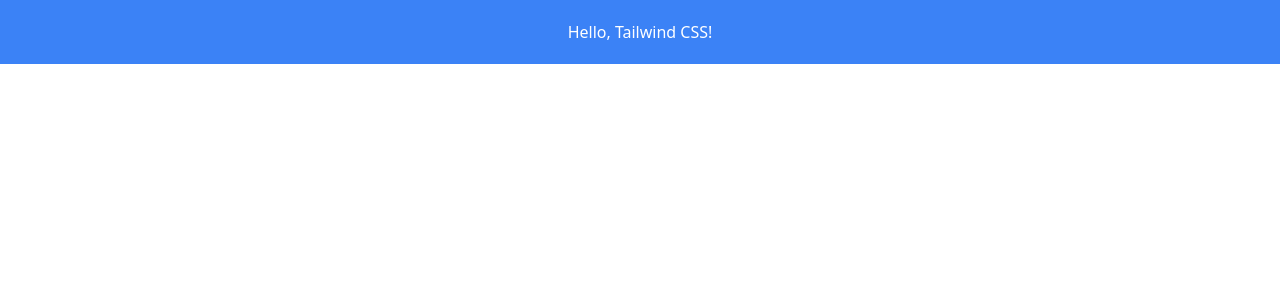
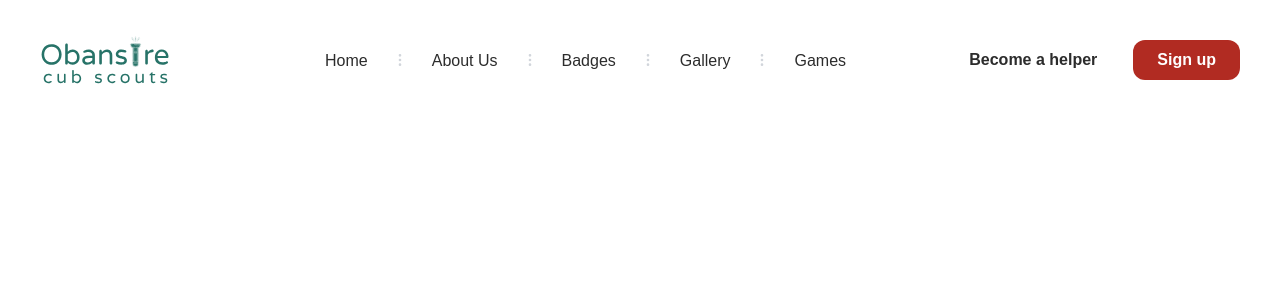
Before and after one commit to JJulia9/ScoutWeb, a React (Vite) app in the folder my-project/: page / in a window 1280 px wide. Shown: the top 300 px of the page. Built offline with nearby package versions, Linux system fonts and the light colour scheme.

Commit message:
navigation

```diff
--- a/my-project/package.json
+++ b/my-project/package.json
@@ -15,6 +15,7 @@
     "postcss": "^8.4.38",
     "react": "^18.2.0",
     "react-dom": "^18.2.0",
+    "react-router-dom": "^6.23.0",
     "tailwindcss": "^3.4.3"
   },
   "devDependencies": {
--- a/my-project/src/App.jsx
+++ b/my-project/src/App.jsx
@@ -1,4 +1,7 @@
-import React from 'react';
+import React, { useState } from 'react';
+import { BrowserRouter as Router, Routes, Route } from 'react-router-dom';
+import Home from './pages/shared/Home';
+import './App.css';
 
 
 function App() {
@@ -7,9 +10,13 @@
   return (
     <>
 
-    <div className="bg-blue-500 text-white text-center p-5">
-      Hello, Tailwind CSS!
-    </div>
+      <Router>
+        <Routes>
+          <Route path="/" element={<Home />} />
+        </Routes>
+      </Router>
+
+
   </>
 
   )
--- /dev/null
+++ b/my-project/src/components/Navigation.jsx
@@ -0,0 +1,126 @@
+import React, { useState} from 'react';
+import { Link } from "react-router-dom";
+
+    const Navigation = () => {
+        const [isNavOpen, setIsNavOpen] = useState(false);
+
+        const toggleNav = () => {
+            setIsNavOpen(!isNavOpen); // Toggle navigation open/close
+          };
+
+        return (
+            <nav className="w-full flex justify-between items-center py-8 px-10 bg-white">
+
+           {/*logo  */}
+            <Link to="/" className="text-3xl font-bold leading-none" >
+                <img src='/logoScouts.svg' alt="logo" className="h-14" />
+            </Link>
+
+
+            {/* Mobile Menu */}
+            <div className="lg:hidden fixed right-0 px-10">
+                <button onClick={toggleNav} className="space-y-2">
+                {/* Hamburger Icon */}
+                <span className="block h-0.5 w-8 bg-secondary"></span>
+                <span className="block h-0.5 w-8 bg-secondary"></span>
+                <span className="block h-0.5 w-8 bg-secondary"></span>
+                </button>
+            </div>
+
+            <div className={`fixed inset-0 z-10 ${isNavOpen ? 'flex' : 'hidden'} flex-col bg-white lg:hidden`}>
+                {/* Close Icon */}
+                <div className="absolute top-0 right-0 p-4" onClick={toggleNav}>
+                <svg
+                    className="h-8 w-8 text-secondary"
+                    viewBox="0 0 24 24"
+                    fill="none"
+                    stroke="currentColor"
+                    strokeWidth="2"
+                    strokeLinecap="round"
+                    strokeLinejoin="round"
+                >
+                    <line x1="18" y1="6" x2="6" y2="18" />
+                    <line x1="6" y1="6" x2="18" y2="18" />
+                </svg>
+                </div>
+
+
+        {/* Mobile Navigation Links */}
+        <ul className="flex flex-col justify-center items-center h-full">
+          <li className="mb-1">
+                            <Link to="/" className=" font-paragraph block p-4 text-m font-semibold text-text hover:bg-green-50 hover:text-secondary rounded" onClick={toggleNav}>Home</Link>
+                        </li>
+
+                        <li className="mb-1">
+                            <Link to="#" className="font-paragraph block p-4 text-m font-semibold text-text hover:bg-green-50 hover:text-secondary rounded" onClick={toggleNav}>About Us</Link>
+                        </li>
+                        <li className="mb-1">
+                            <Link to="#" className="font-paragraph block p-4 text-m font-semibold text-text hover:bg-green-50 hover:text-secondary rounded"onClick={toggleNav} >Badges</Link>
+                        </li>
+                        <li className="mb-1">
+                            <Link to="#" className="font-paragraph block p-4 text-m font-semibold text-text hover:bg-green-50 hover:text-secondary rounded" onClick={toggleNav}>Gallery</Link>
+                        </li>
+                        <li className="mb-1">
+                            <Link to="#" className="font-paragraph block p-4 text-m font-semibold text-text hover:bg-green-50 hover:text-secondary rounded" onClick={toggleNav} >Games</Link>
+                        </li>
+        </ul>
+
+        {/* Additional Mobile Menu Items */}
+        <div className="flex flex-col items-center mb-12">
+          <Link to='#'className="font-paragraph text-text block px-4 py-3 mb-3 leading-loose text-s text-center font-semibold leading-none hover:text-secondary rounded-xl" onClick={toggleNav}>Become a helper</Link>
+
+          <Link to='#' className="font-paragraph block px-10 py-3 mb-2 leading-loose text-s text-center text-white font-semibold bg-accent hover:bg-red-400  rounded-xl" onClick={toggleNav} >Sign Up</Link>
+        </div>
+      </div>
+
+
+       {/* Desktop Navigation */}
+              <ul className="hidden lg:flex space-x-6 items-center pl-14">
+
+
+              <li><Link to="#" className="font-paragraph text-l text-text hover:text-secondary" >Home</Link></li>
+            <li className="text-gray-300">
+                <svg xmlns="http://www.w3.org/2000/svg" fill="none" stroke="currentColor" className="w-4 h-4 current-fill" viewBox="0 0 24 24">
+                    <path strokeLinecap="round" strokeLinejoin="round" strokeWidth="2" d="M12 5v0m0 7v0m0 7v0m0-13a1 1 0 110-2 1 1 0 010 2zm0 7a1 1 0 110-2 1 1 0 010 2zm0 7a1 1 0 110-2 1 1 0 010 2z" />
+                </svg>
+            </li>
+
+            <li><Link to="#" className="font-paragraph text-l text-text hover:text-secondary" >About Us</Link></li>
+            <li className="text-gray-300">
+                <svg xmlns="http://www.w3.org/2000/svg" fill="none" stroke="currentColor" className="w-4 h-4 current-fill" viewBox="0 0 24 24">
+                    <path strokeLinecap="round" strokeLinejoin="round" strokeWidth="2" d="M12 5v0m0 7v0m0 7v0m0-13a1 1 0 110-2 1 1 0 010 2zm0 7a1 1 0 110-2 1 1 0 010 2zm0 7a1 1 0 110-2 1 1 0 010 2z" />
+                </svg>
+            </li>
+
+            <li><Link to="#" className="font-paragraph text-l text-text hover:text-secondary" >Badges</Link></li>
+            <li className="text-gray-300">
+                <svg xmlns="http://www.w3.org/2000/svg" fill="none" stroke="currentColor" className="w-4 h-4 current-fill" viewBox="0 0 24 24">
+                    <path strokeLinecap="round" strokeLinejoin="round" strokeWidth="2" d="M12 5v0m0 7v0m0 7v0m0-13a1 1 0 110-2 1 1 0 010 2zm0 7a1 1 0 110-2 1 1 0 010 2zm0 7a1 1 0 110-2 1 1 0 010 2z" />
+                </svg>
+            </li>
+
+            <li><Link to="#" className="font-paragraph text-l text-text hover:text-secondary" >Gallery</Link></li>
+            <li className="text-gray-300">
+                <svg xmlns="http://www.w3.org/2000/svg" fill="none" stroke="currentColor" className="w-4 h-4 current-fill" viewBox="0 0 24 24">
+                    <path strokeLinecap="round" strokeLinejoin="round" strokeWidth="2" d="M12 5v0m0 7v0m0 7v0m0-13a1 1 0 110-2 1 1 0 010 2zm0 7a1 1 0 110-2 1 1 0 010 2zm0 7a1 1 0 110-2 1 1 0 010 2z" />
+                </svg>
+            </li>
+
+            <li><Link to="#" className="font-paragraph text-l text-text hover:text-secondary " >Games</Link></li>
+
+
+        </ul>
+
+            {/* Desktop Additional Menu Items */}
+        <div>
+            <Link to="#" className="font-paragraph hidden lg:inline-block lg:ml-auto lg:mr-3 py-2 px-6 hover:text-secondary text-l text-text font-bold  rounded-xl transition duration-200" >Become a helper</Link>
+
+            <Link to="#" className="font-paragraph hidden lg:inline-block py-2 px-6 bg-accent hover:bg-red-400 text-l text-white font-bold rounded-xl transition duration-200" >Sign up</Link>
+        </div>
+
+    </nav>
+
+    )
+}
+
+export default Navigation
--- a/my-project/src/index.css
+++ b/my-project/src/index.css
@@ -1,3 +1,7 @@
 @import 'tailwindcss/base';
 @import 'tailwindcss/components';
 @import 'tailwindcss/utilities';
+
+/* importing custom  fonts */
+@import url('https://fonts.googleapis.com/css2?family=Varela+Round&display=swap');
+@import url('https://fonts.googleapis.com/css2?family=Mochiy+Pop+P+One&family=Varela+Round&display=swap');
--- a/my-project/src/pages/shared/Home.jsx
+++ b/my-project/src/pages/shared/Home.jsx
@@ -0,0 +1,13 @@
+import React from "react";
+import Navigation from "../../components/Navigation";
+
+
+const Home = () => {
+    return(
+        <>
+        <Navigation />
+        </>
+    )
+}
+
+export default Home;
--- a/my-project/tailwind.config.js
+++ b/my-project/tailwind.config.js
@@ -7,10 +7,19 @@
   theme: {
     extend: {
 
+      fontFamily: {
+        'heading': ['Mochiy Pop P One', 'sans-serif'],
+        'paragraph': ['Varela Round', 'sans-serif'],
+      },
+
       colors: {
-        // 'tetriady': '#E1E9F4',
-        // 'secondary': '#79A2E4',
-        // 'green': '#15803d',
+        'background': '#FFFAF5',
+        'primary': '#F1B22D',
+        'secondary': '#277368',
+        'accent': '#B12B22',
+        'text': '#2C2C2C',
+        'shade': '#90D3C9',
+
       },
 
     },
```
Also changed, not shown: my-project/public/logoScouts.svg (added), my-project/src/components/Footer.jsx (added), 1 other file (tests, documents, lock files or other folders).
